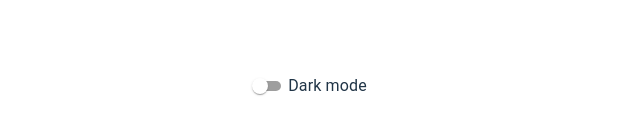
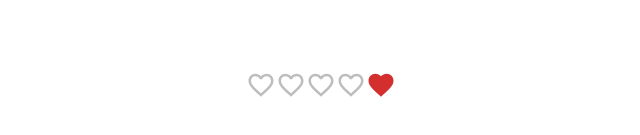
Before and after one commit to Narotam-Mishra/material-ui-learning, a React (Vite) app: page / in a window 1280 px wide. Shown: the part 315-450 px from the top of the page, without its empty margins (319-959 px from the left). Built offline with nearby package versions, Linux system fonts and the light colour scheme.

Commit message:
mui-learning_1.10_Rating

```diff
--- a/src/App.tsx
+++ b/src/App.tsx
@@ -1,6 +1,7 @@
 
 import './App.css'
-import MUISwitch from './components/MUISwitch'
+import MUIRating from './components/MUIRating'
+// import MUISwitch from './components/MUISwitch'
 // import MUICheckbox from './components/MUICheckbox'
 // import MUIRadioButton from './components/MUIRadioButton'
 // import MUISelect from './components/MUISelect'
@@ -18,7 +19,8 @@
      {/* <MUISelect /> */}
      {/* <MUIRadioButton /> */}
      {/* <MUICheckbox /> */}
-     <MUISwitch />
+     {/* <MUISwitch /> */}
+     <MUIRating />
     </div>
   )
 }
--- /dev/null
+++ b/src/components/MUIRating.tsx
@@ -0,0 +1,33 @@
+import { Stack, Rating } from '@mui/material';
+import { useState } from 'react';
+import FavoriteIcon from '@mui/icons-material/Favorite'
+import FavoriteBorderIcon  from '@mui/icons-material/FavoriteBorder'
+
+const MUIRating = () => {
+  const [value, setValue] = useState<number | null>(5);
+  console.log({ value });
+
+  const handleChange = (
+    _event: React.ChangeEvent<object>,
+    newValue: number | null
+  ) => {
+    setValue(newValue);
+  };
+
+  return (
+    <Stack spacing={2}>
+      <Rating
+        value={value}
+        onChange={handleChange}
+        precision={0.5}
+        size="large"
+        icon={<FavoriteIcon fontSize='inherit' color='error' />}
+        emptyIcon={<FavoriteBorderIcon fontSize='inherit' />}
+        readOnly
+        highlightSelectedOnly
+      />
+    </Stack>
+  );
+}
+
+export default MUIRating
```
Also changed, not shown: ReadMe.txt.
